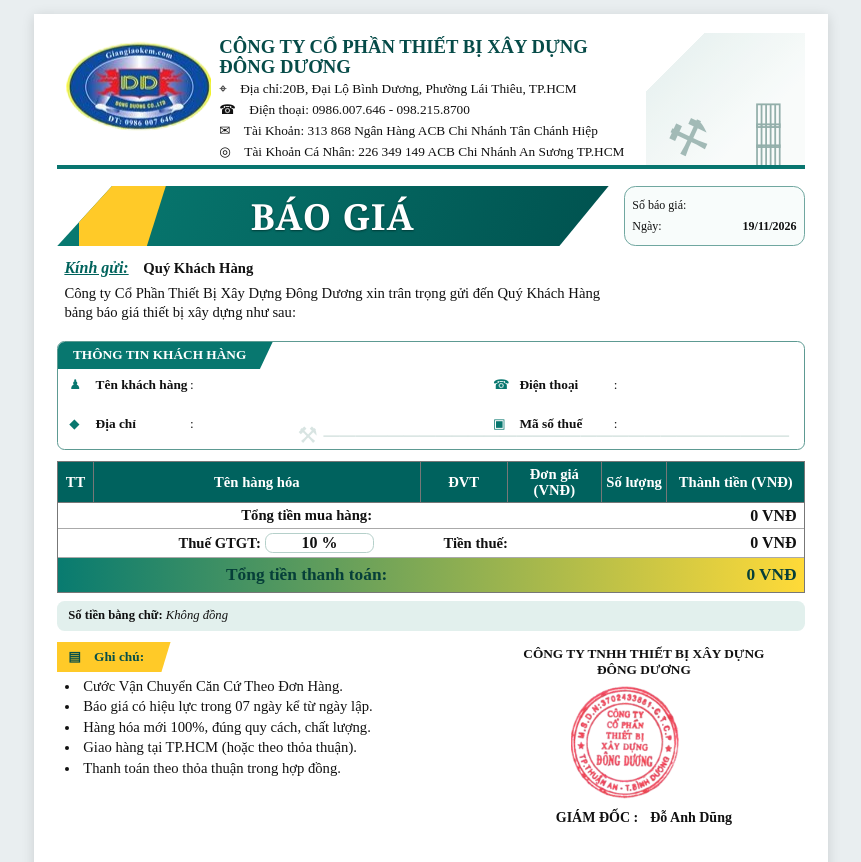
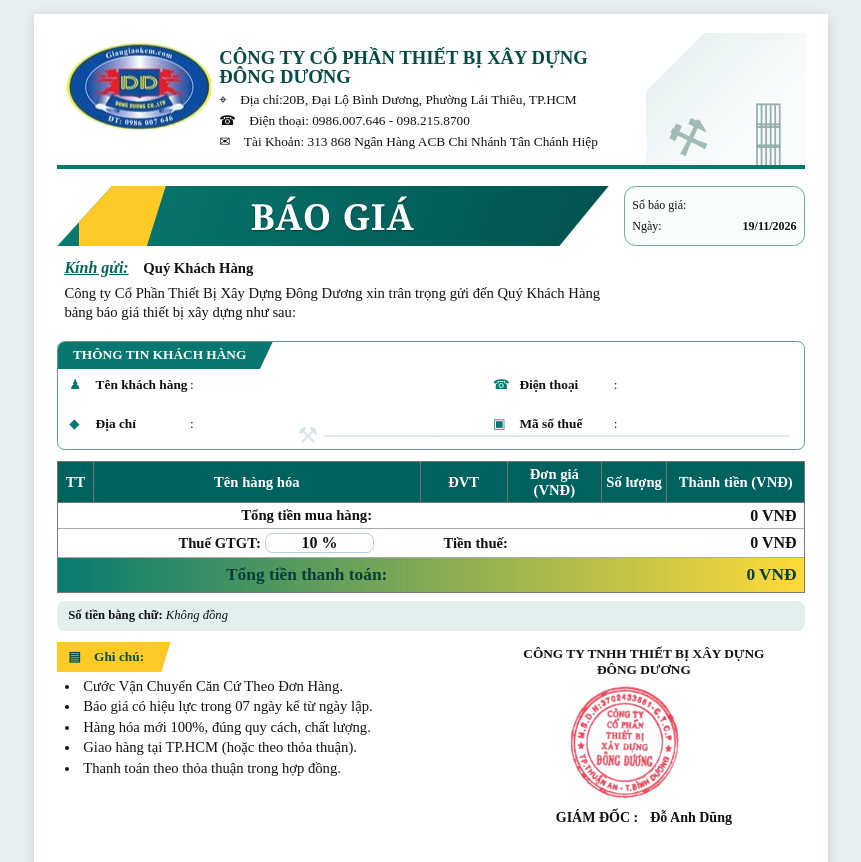
Before and after one commit to dodung43839-byte/Quanly_GianKem, a plain HTML site: page Bao-Gia/Don-Hang/donhang.html in a window 1280 px wide. Shown: the top 862 px of the page, without its empty margins (209-1070 px from the left). Drawn offline with Linux system fonts and the light colour scheme.

Commit message:
Update donhang.html

```diff
--- a/Bao-Gia/Don-Hang/donhang.html
+++ b/Bao-Gia/Don-Hang/donhang.html
@@ -23,9 +23,7 @@
             <p>⌖　Địa chỉ:20B, Đại Lộ Bình Dương, Phường Lái Thiêu, TP.HCM</p>
             <p>☎　Điện thoại: 0986.007.646 - 098.215.8700</p>
             <p>✉　Tài Khoản: 313 868 Ngân Hàng ACB Chi Nhánh Tân Chánh Hiệp</p>
-            <p>
-              ◎　Tài Khoản Cá Nhân: 226 349 149 ACB Chi Nhánh An Sương TP.HCM
-            </p>
+
           </div>
           <div class="construction-art">
             <span class="crane">⚒</span
```
